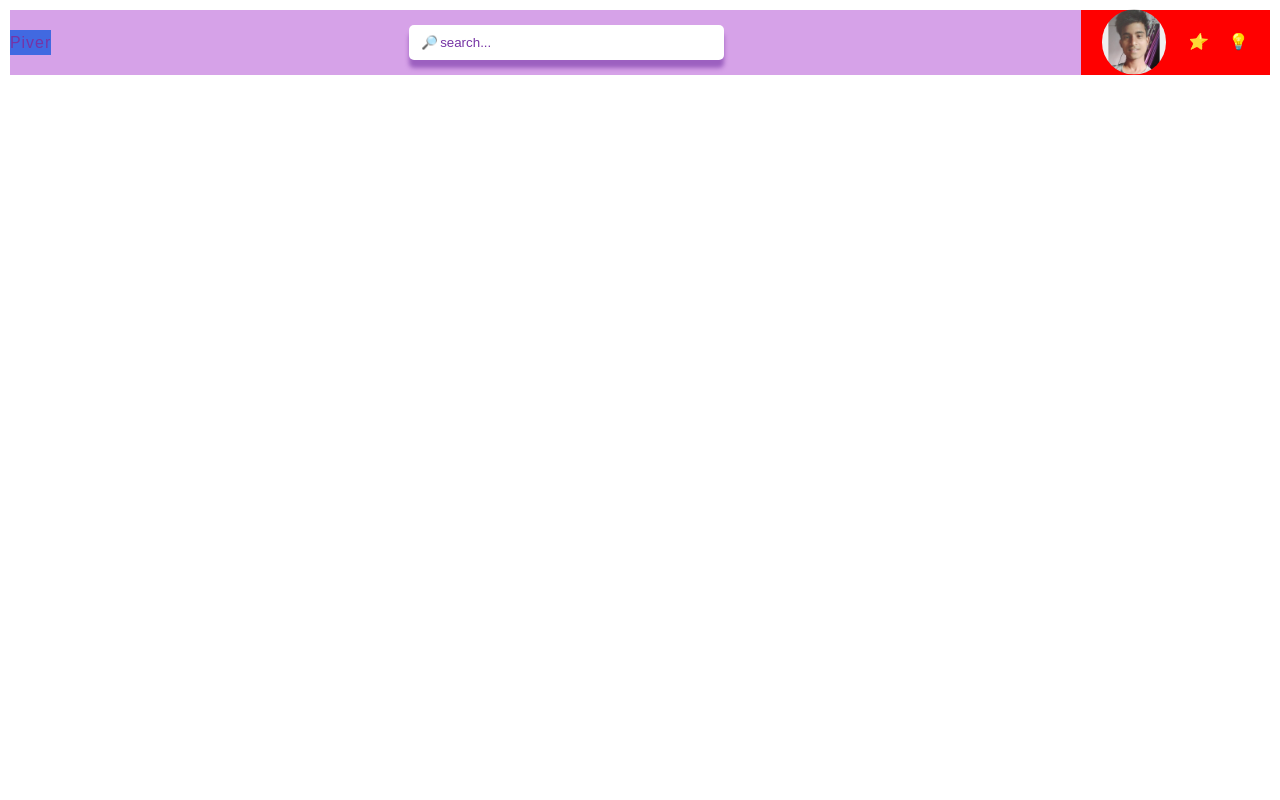
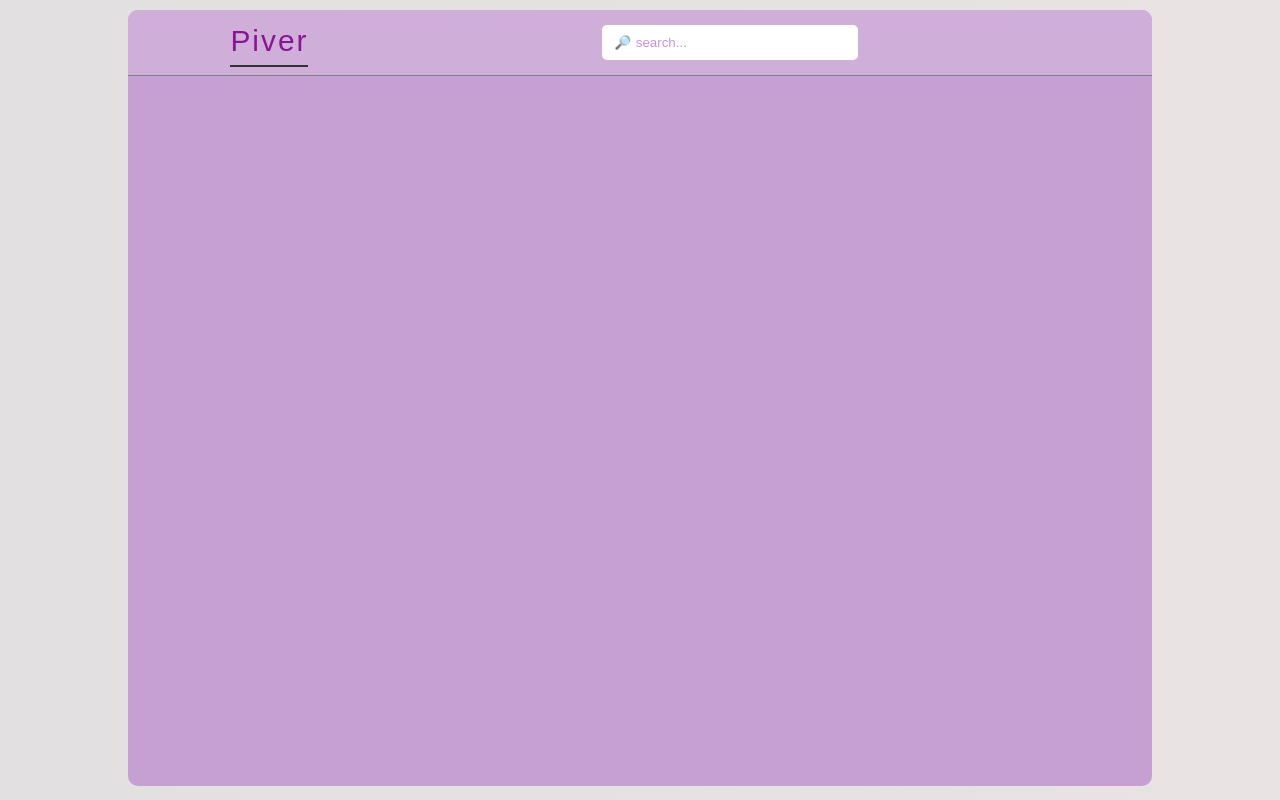
Before and after one commit to sonuMehta12/__demo__, a website: page index.html in a window 1280 px wide. Drawn offline with Linux system fonts and the light colour scheme.

Commit message:
search-bar-done

```diff
--- a/index.html
+++ b/index.html
@@ -8,34 +8,24 @@
     <link rel="stylesheet" href="style.css" />
   </head>
   <body>
+    <main class="main">
       <header class="header">
         <div class="logo">
           <span class="logo__title">Piver</span>
+          <ion-icon name="logo-javascript"></ion-icon>
         </div>
         <div class="search">
           <form action="" class="search__form">
-          <input type="search" class="search__input" placeholder="search..." />
+            <input
+              type="search"
+              class="search__input"
+              placeholder="search..."
+            />
             <button class="search__btn">🔎️</button>
           </form>
         </div>
-      <nav class="nav">
-        <ul class="nav__list">
-          <li class="nav__items">
-            <a href="#" class="nav__link link">
-              <img class="nav__photo" src="./img/pp.jpeg" alt="nav-name" />
-            </a>
-          </li>
-
-          <li class="nav__items">
-            <div class="nav__message">
-              <i class="nav__icon">⭐️</i>
-            </div>
-          </li>
-          <li class="nav__items">
-            <div class="nav__notification">💡️</div>
-          </li>
-        </ul>
-      </nav>
+        <nav class="nav nav-header"></nav>
       </header>
+    </main>
   </body>
 </html>
--- a/sass/_base.scss
+++ b/sass/_base.scss
@@ -1,7 +1,12 @@
 //color
-$color-primary: #7634a5;
+$color-primary: #c991f1;
 $color-primary-dark: #333;
-$color-back: #d6a2e8;
+$color-back: #c7a0d3;
+$color-back-2: #cfaeda;
+
+$color-gradient-1: rgb(226, 224, 224);
+$color-gradient-2: #e9e3e3;
+
 *,
 *::after,
 *::before {
@@ -19,7 +24,21 @@ body {
   font-weight: 300;
   line-height: 1.6;
   color: $color-primary;
+  background-image: linear-gradient(
+    to right,
+    $color-gradient-1,
+    $color-gradient-2
+  );
   font-size: 1.6rem;
   margin: 1rem;
   letter-spacing: 1px;
 }
+
+.main {
+  width: 80vw;
+  height: 97vh;
+  margin: 0 auto;
+  background-color: $color-back;
+  border-radius: 1rem;
+  overflow: hidden;
+}
--- a/sass/_header.scss
+++ b/sass/_header.scss
@@ -1,24 +1,30 @@
 .header {
   display: flex;
-  background-color: $color-back;
+  background-color: $color-back-2;
   justify-content: space-between;
   align-items: center;
   height: 6.5rem;
+  border-bottom: 1px solid grey;
 }
 .logo {
-  background-color: royalblue;
+  color: rgb(139, 20, 149);
+  margin-left: 10%;
+  font-size: 3rem;
+  letter-spacing: 2px;
+  border-bottom: 2px solid $color-primary-dark;
 }
 
 .search {
   width: 25%;
   display: inline-block;
   background-color: white;
-  box-shadow: 0 8px 4px #7634a598;
   border-radius: 5px;
+
   &__form {
     position: relative;
     text-align: center;
     border: none;
+    flex-basis: 30%;
   }
 
   &__input {
@@ -27,20 +33,34 @@
     border-radius: 5px;
     border: none;
     z-index: 2;
+    transition: all 0.2s;
+
     &:focus {
       outline: none;
+      width: 100%;
+      z-index: 10;
+      box-shadow: 0 4px 5px rgba($color: #000, $alpha: 0.2);
+      border-right: 3px solid red;
+
+      // box-shadow: 0 8px 4px #7634a598;
+    }
+
+    &:focus ~ :last-child {
+      opacity: 0;
     }
 
     &::placeholder {
       color: $color-primary;
+      padding-left: 0.8rem;
     }
   }
 
   &__btn {
     position: absolute;
-    background-color: transparent;
+    background-color: white;
     height: 100%;
-
+    transition: all 0.2s;
+    padding-left: 2px;
     top: 0%;
     left: 4%;
     border: none;
@@ -48,41 +68,3 @@
     border-radius: 5px;
   }
 }
-.nav {
-  flex: 15% 0 0;
-  height: 100%;
-  background-color: red;
-  position: relative;
-
-  &__list {
-    display: flex;
-    justify-content: space-evenly;
-    list-style: none;
-    height: 100%;
-  }
-
-  &__items {
-    height: 100%;
-    position: relative;
-    top: 30%;
-  }
-
-  &__link {
-    color: $color-primary;
-  }
-
-  &__photo {
-    height: 100%;
-    border-radius: 55%;
-    transform: translateY(-30%);
-  }
-
-  &__name {
-    font-size: small;
-    text-transform: uppercase;
-  }
-}
-
-.link {
-  text-decoration-line: none;
-}
```
Also changed, not shown: style.css. Lines whose indentation alone changed are shown as unchanged.
